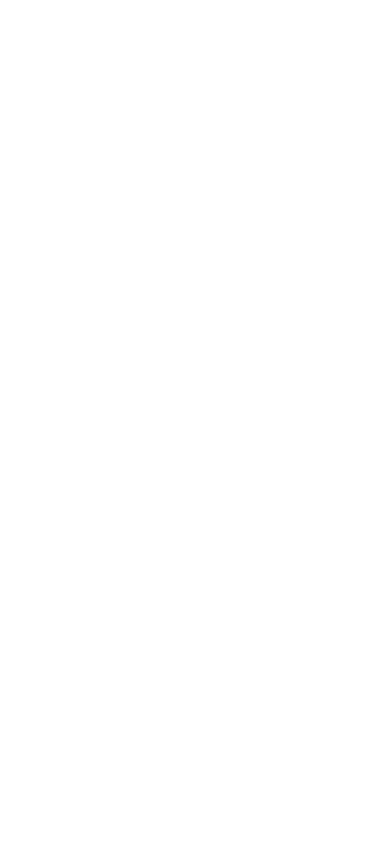
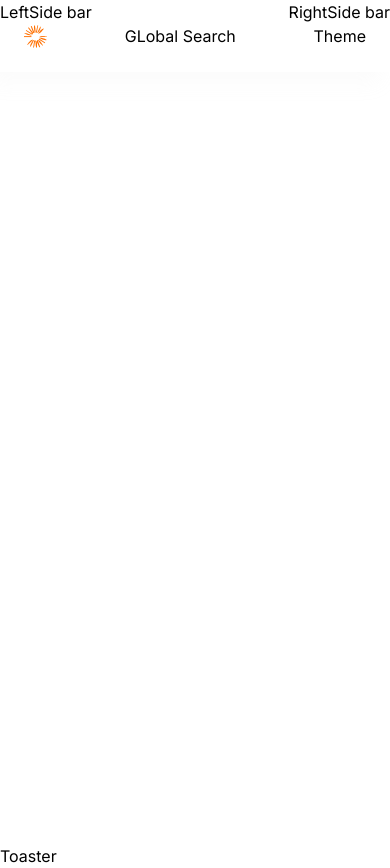
Before and after one commit to fouadelhamri/devflow-app, a Next.js app: page / in a window 390 px wide. Before the commit the page ends 844 px from the top, so only its background shows below. Built offline with nearby package versions, Linux system fonts and the light colour scheme; no server answers.

Commit message:
create navbar skeleton

```diff
--- /dev/null
+++ b/app/(root)/layout.tsx
@@ -0,0 +1,23 @@
+import Navbar from "@/components/shared/navbar/Navbar";
+import React from "react";
+
+const Layout = ({ children }: { children: React.ReactNode }) => {
+  return (
+    <main className="background-light850_dark100 relative">
+      <Navbar />
+      <div className="flex">
+        LeftSide bar
+        <section
+          className="flex min-h-screen flex-1 flex-col
+          px-6 pb-6 pt-36 max-md:pb-14 sm:px-14"
+        >
+          <div className="mx-auto w-full max-w-5xl">{children}</div>
+        </section>
+        RightSide bar
+      </div>
+      Toaster
+    </main>
+  );
+};
+
+export default Layout;
--- /dev/null
+++ b/components/shared/navbar/Navbar.tsx
@@ -0,0 +1,41 @@
+import { SignedIn, UserButton } from "@clerk/nextjs";
+import Image from "next/image";
+import Link from "next/link";
+import React from "react";
+
+const Navbar = () => {
+  return (
+    <nav className="flex-between background-light900_dark200 fixed z-50 w-full gap-5 p-6 shadow-light-300 dark:shadow-none sm:px-12">
+      <Link href="/" className="flex items-center gap-1">
+        <Image
+          alt="askCom-logo"
+          width={23}
+          height={23}
+          src="/assets/images/site-logo.svg"
+        />
+        <p className="h2-bold font-spaceGrotesk text-dark-500 dark:text-light-900 max-sm:hidden">
+          Ask <span className="text-primary-500">Community</span>
+        </p>
+      </Link>
+      GLobal Search
+      <div className="flex-between gap-5 ">
+        Theme
+        <SignedIn>
+          <UserButton
+            afterSignOutUrl="/"
+            appearance={{
+              elements: {
+                avatarBox: "h-10 w-10",
+              },
+              variables: {
+                colorPrimary: "#ff7000",
+              },
+            }}
+          />
+        </SignedIn>
+      </div>
+    </nav>
+  );
+};
+
+export default Navbar;
--- /dev/null
+++ b/lib/utils.ts
@@ -0,0 +1,6 @@
+import { type ClassValue, clsx } from "clsx"
+import { twMerge } from "tailwind-merge"
+
+export function cn(...inputs: ClassValue[]) {
+  return twMerge(clsx(inputs))
+}
--- a/package.json
+++ b/package.json
@@ -11,13 +11,17 @@
   "dependencies": {
     "@clerk/nextjs": "^4.25.1",
     "@tailwindcss/typography": "^0.5.10",
+    "class-variance-authority": "^0.7.0",
+    "clsx": "^2.0.0",
     "eslint-config-prettier": "^9.0.0",
     "eslint-config-standard": "^17.1.0",
     "eslint-plugin-tailwindcss": "^3.13.0",
+    "lucide-react": "^0.279.0",
     "next": "latest",
     "prettier": "^3.0.3",
     "react": "latest",
     "react-dom": "latest",
+    "tailwind-merge": "^1.14.0",
     "tailwindcss-animate": "^1.0.7"
   },
   "devDependencies": {
```
Also changed, not shown: components.json (added), 1 other file (tests, documents, lock files or other folders).
